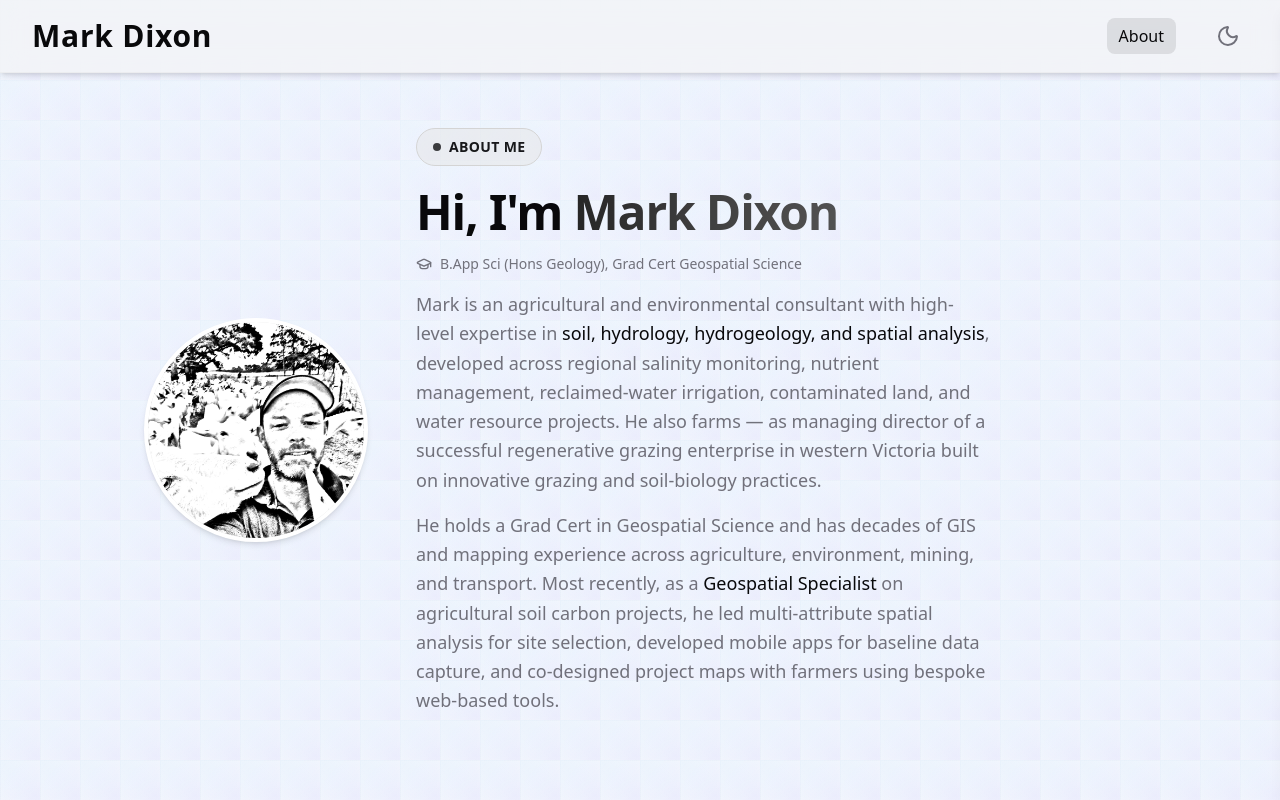
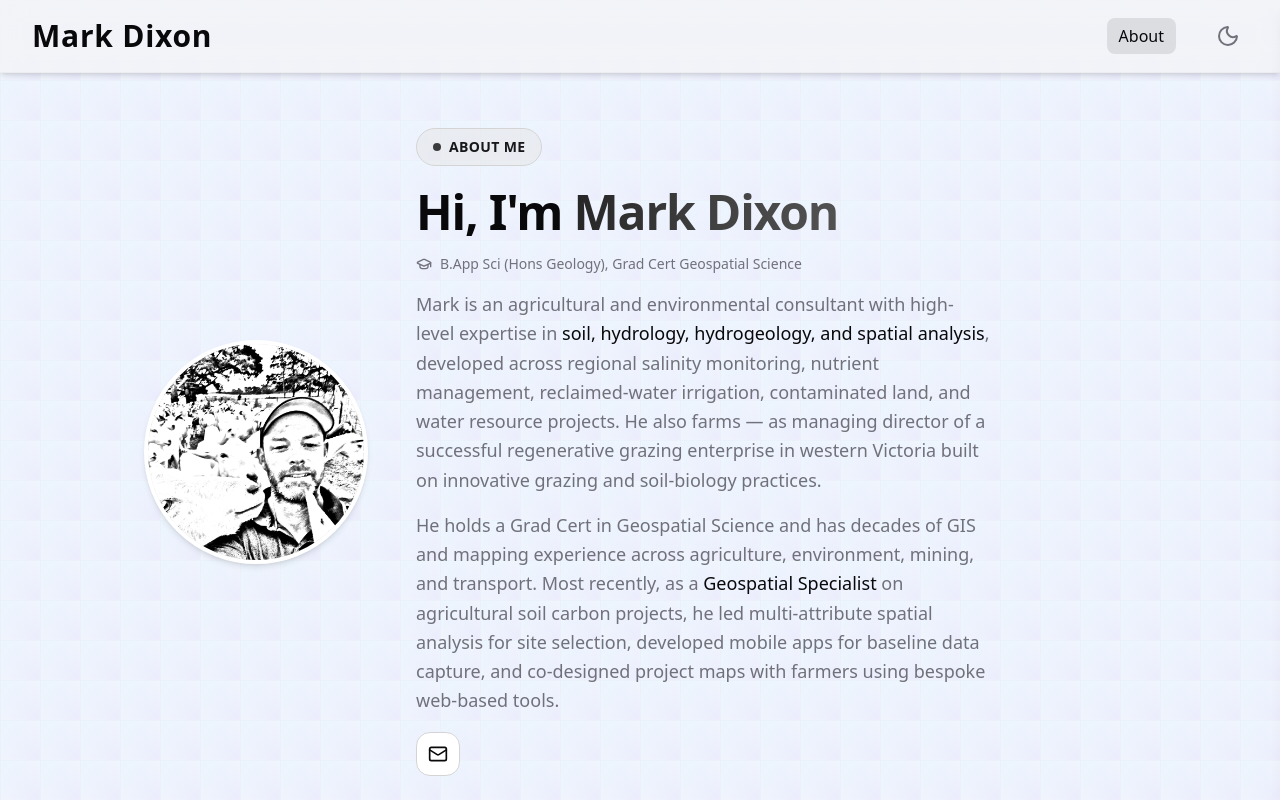
Before and after one commit to kramnoxid/portfolio, a React (Vite) app: page / in a window 1280 px wide. Shown: the top 800 px of the page. Built offline with nearby package versions, Linux system fonts and the light colour scheme.

Commit message:
Revert "Remove email/social link from home page"
This reverts commit 10647a9af433c5efb944fc804ec4f0993734bc24.

```diff
--- a/src/components/About.jsx
+++ b/src/components/About.jsx
@@ -1,4 +1,4 @@
-import { GraduationCap } from "lucide-react";
+import { Mail, GraduationCap } from "lucide-react";
 import { motion } from "framer-motion";
 import { memo } from "react";
 import profilePhoto from "@/assets/MyPhotograph.png";
@@ -80,6 +80,16 @@ export default memo(function About() {
             capture, and co-designed project maps with farmers using bespoke
             web-based tools.
           </p>
+
+          <div className="flex flex-wrap gap-4 justify-center md:justify-start">
+            <a
+              href="mailto:mark@markingmaps.au"
+              className="w-11 h-11 flex items-center justify-center rounded-xl border border-neutral-300 dark:border-neutral-700 bg-white dark:bg-neutral-900 text-neutral-700 dark:text-neutral-200 hover:bg-neutral-100 dark:hover:bg-neutral-800 hover:scale-105 transition-all"
+              title="Email"
+            >
+              <Mail className="w-5 h-5" />
+            </a>
+          </div>
         </motion.div>
       </div>
     </motion.div>
```
